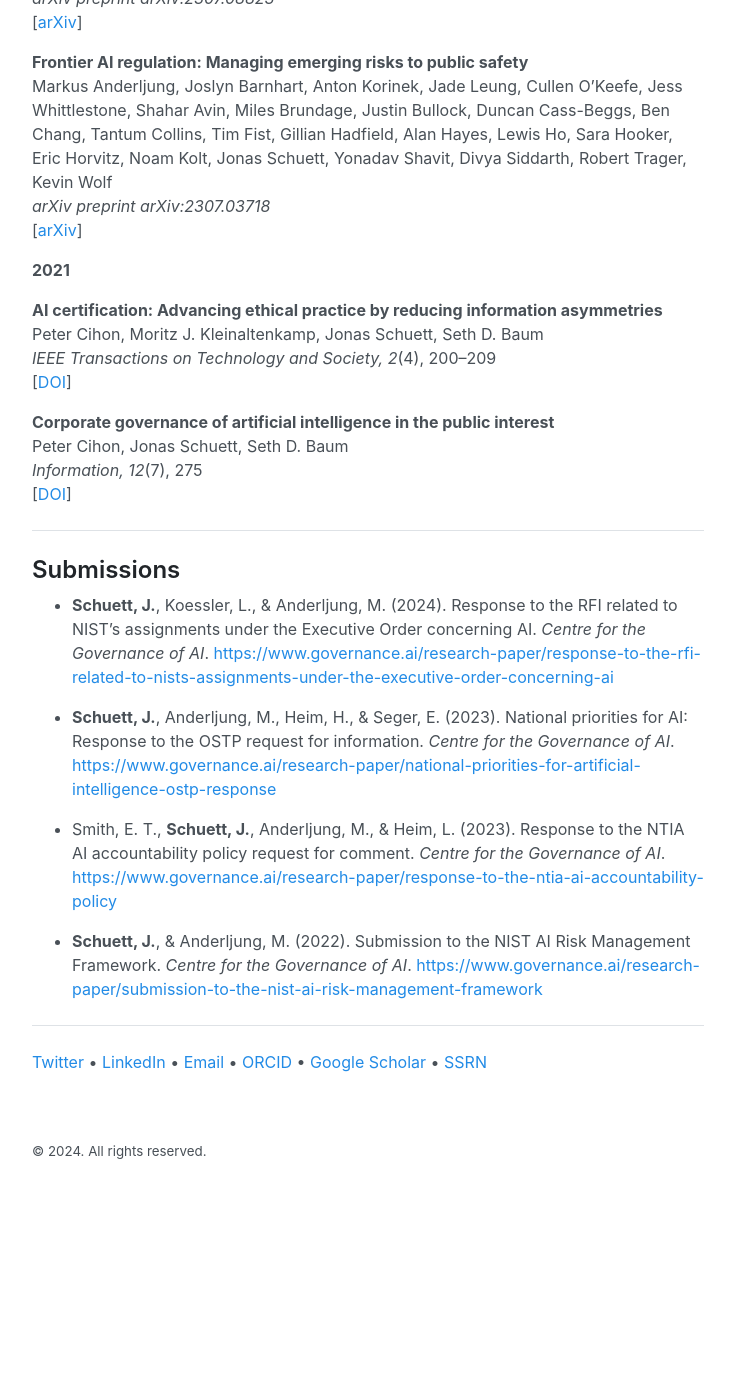
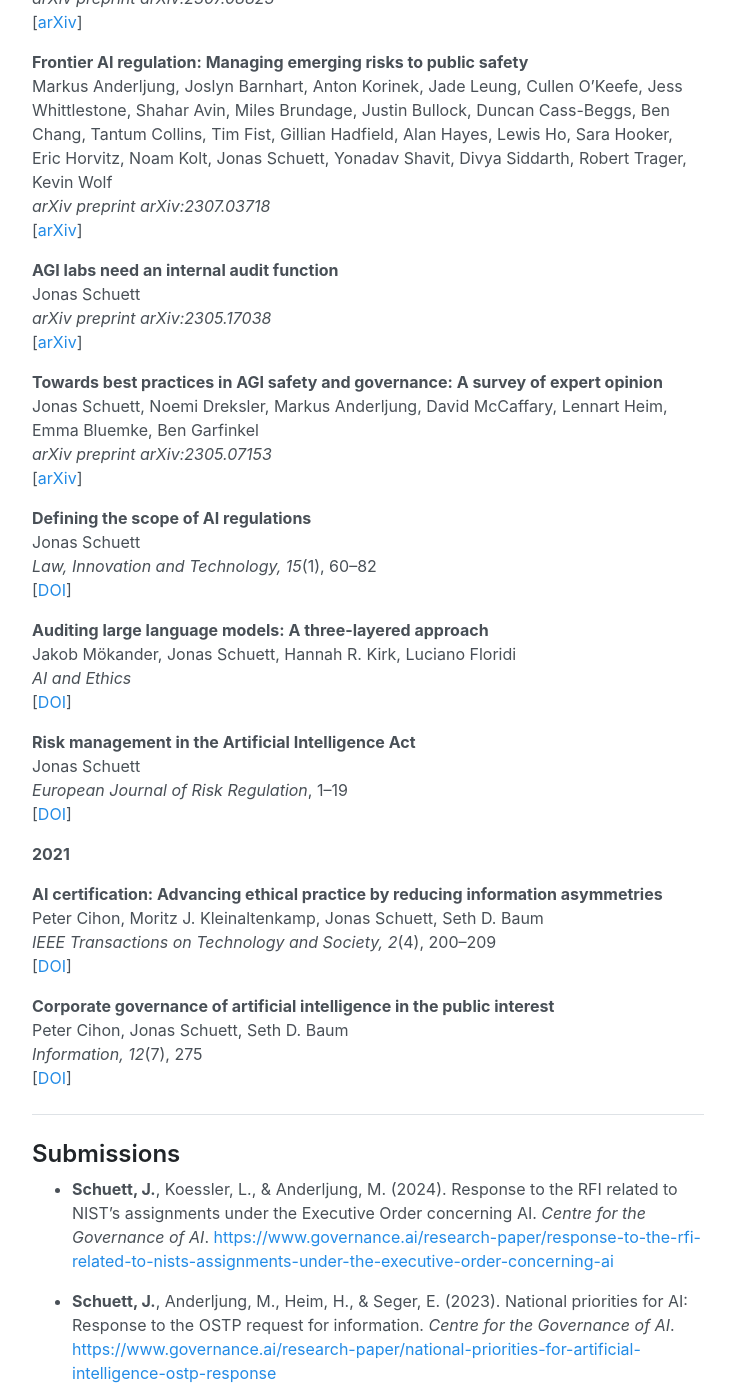
Before and after one commit to jonasschuett/jonasschuett.github.io, a Jekyll site: the page built from _posts/2020-04-04-introduction.md, in a window 1280 px wide and 1400 px high, scrolled down 8730 px. Shown: the whole window, without its empty margins (272-1003 px from the left). Built offline with Jekyll 4.4.1, drawn with Linux system fonts in a browser that asks for light colours; nearby versions of some CDN libraries; before the commit the page ends 9940 px from its top, so only the background shows below that.

Commit message:
Update 2020-04-04-introduction.md

```diff
--- a/_posts/2020-04-04-introduction.md
+++ b/_posts/2020-04-04-introduction.md
@@ -192,6 +192,31 @@ Markus Anderljung, Joslyn Barnhart, Anton Korinek, Jade Leung, Cullen O'Keefe, J
 *arXiv preprint arXiv:2307.03718* <br>
 [[arXiv](https://arxiv.org/abs/2307.03718)]
 
+**AGI labs need an internal audit function** <br>
+Jonas Schuett <br>
+*arXiv preprint arXiv:2305.17038* <br>
+[[arXiv](https://arxiv.org/abs/2305.17038)]
+
+**Towards best practices in AGI safety and governance: A survey of expert opinion** <br>
+Jonas Schuett, Noemi Dreksler, Markus Anderljung, David McCaffary, Lennart Heim, Emma Bluemke, Ben Garfinkel <br>
+*arXiv preprint arXiv:2305.07153* <br>
+[[arXiv](https://arxiv.org/abs/2305.07153)]
+
+**Defining the scope of AI regulations** <br>
+Jonas Schuett <br>
+*Law, Innovation and Technology, 15*(1), 60–82 <br>
+[[DOI](https://doi.org/10.1080/17579961.2023.2184135)]
+
+**Auditing large language models: A three-layered approach** <br>
+Jakob Mökander, Jonas Schuett, Hannah R. Kirk, Luciano Floridi <br>
+*AI and Ethics* <br>
+[[DOI](https://doi.org/10.1007/s43681-023-00289-2)]
+
+**Risk management in the Artificial Intelligence Act** <br>
+Jonas Schuett <br>
+*European Journal of Risk Regulation*, 1–19 <br>
+[[DOI](https://doi.org/10.1017/err.2023.1)]
+
 **2021**
 
 **AI certification: Advancing ethical practice by reducing information asymmetries** <br>
```
